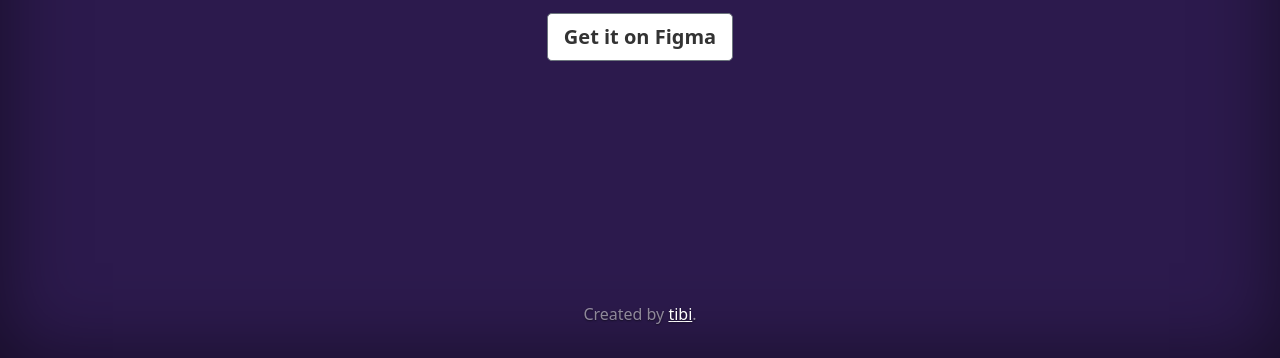
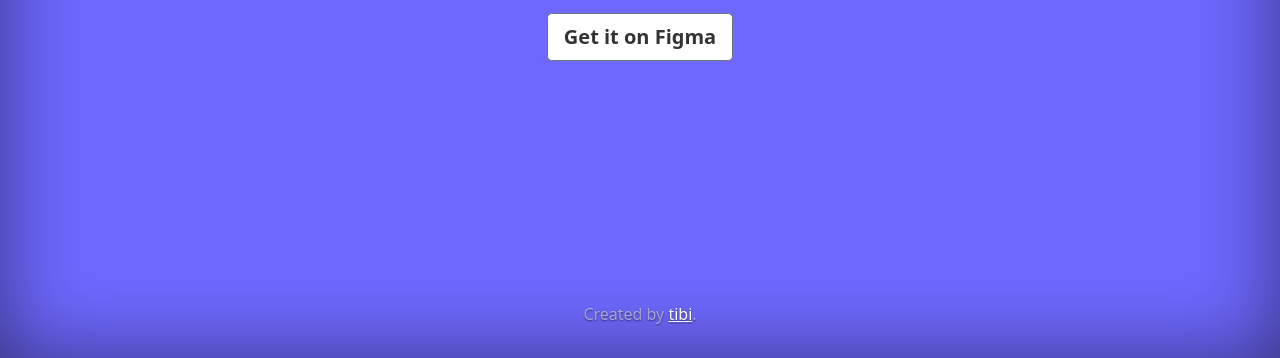
Before and after one commit to tibi-iorga/rushuikit, a website built with Parcel: page index.html in a window 1280 px wide. Shown: the part 442-800 px from the top of the page. Built offline with nearby package versions, Linux system fonts and the light colour scheme.

Commit message:
Change bg

```diff
--- a/index.html
+++ b/index.html
@@ -19,7 +19,7 @@
   </head>
   <body
     class="d-flex h-100 text-center text-white"
-    style="background-color: #2c1a4d;"
+    style="background-color: #6e68fe;"
   >
     <div class="cover-container d-flex w-100 h-100 p-3 mx-auto flex-column">
       <header class="mb-auto">
```
